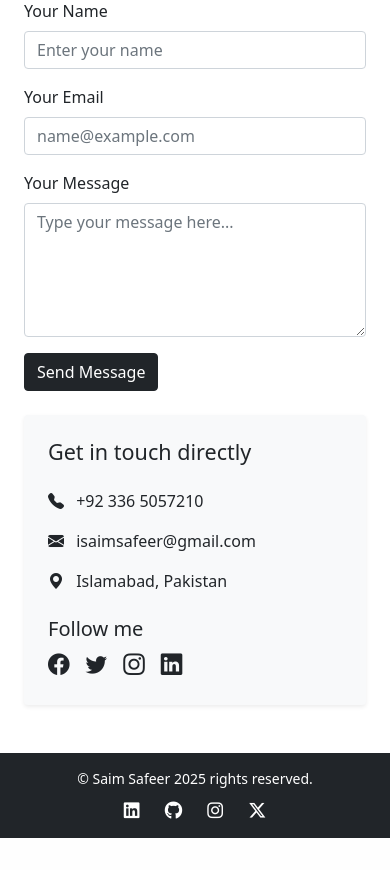
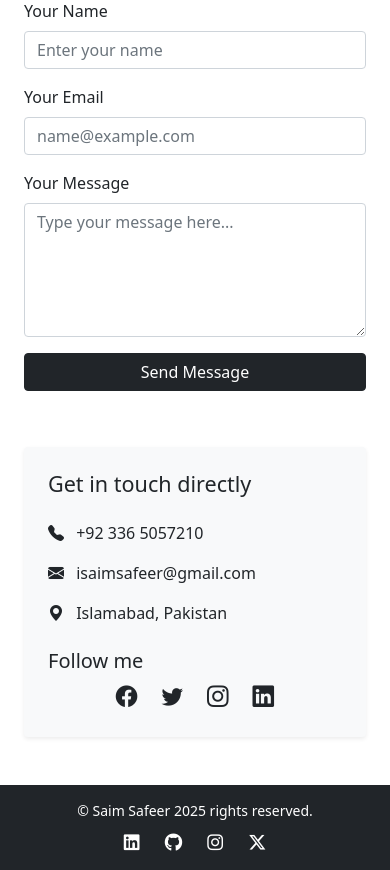
Before and after one commit to isaimsafeer/portfolio-website, a Django app: page /contact in a window 390 px wide. Shown: the part 207-1077 px from the top of the page. Before the commit the page ends 1045 px from the top, so only its background shows below. Run offline with Django 5.2, Linux system fonts and the light colour scheme.

Commit message:
mobile responsive contact

```diff
--- a/home/views.py
+++ b/home/views.py
@@ -2,12 +2,6 @@ from django.shortcuts import render, HttpResponse
 
 # Create your views here.
 def home(request):
-    context = {
-        'title': 'Welcome to My Portfolio',
-        'heading': 'Hello, I am John Doe',
-        'description': 'I am a web developer with a passion for Machine Learning and Artifical Intelligence.',
-        'skills': ['HTML', 'CSS', 'JavaScript', 'Python'],
-    }
     return render(request, 'home.html')
 
 def about(request):
--- a/templates/contact.html
+++ b/templates/contact.html
@@ -1,17 +1,49 @@
-<!doctype html>
+<!DOCTYPE html>
 <html lang="en">
   <head>
-    <!-- Required meta tags -->
     <meta charset="utf-8">
     <meta name="viewport" content="width=device-width, initial-scale=1">
 
     <!-- Bootstrap CSS -->
     <link href="https://cdn.jsdelivr.net/npm/bootstrap@5.0.2/dist/css/bootstrap.min.css" rel="stylesheet">
-
-    <!-- Bootstrap Icons for social media -->
+    <!-- Bootstrap Icons -->
     <link href="https://cdn.jsdelivr.net/npm/bootstrap-icons@1.5.0/font/bootstrap-icons.css" rel="stylesheet">
 
     <title>Contact</title>
+
+    <style>
+      /* Custom responsive styles */
+      @media (max-width: 767.98px) {
+        .container {
+          padding-left: 15px;
+          padding-right: 15px;
+        }
+
+        h2 {
+          font-size: 1.75rem;
+        }
+
+        .btn {
+          width: 100%;
+        }
+
+        .social-icons {
+          justify-content: center;
+          gap: 1.5rem;
+        }
+
+        .contact-info {
+          margin-top: 2rem;
+        }
+      }
+
+      /* Ensure contact info box takes full height on desktop */
+      @media (min-width: 768px) {
+        .contact-info {
+          height: 100%;
+        }
+      }
+    </style>
   </head>
   <body>
     {% extends 'base.html' %}
@@ -24,8 +56,7 @@
 
       <div class="row g-4">
         <!-- Contact Form -->
-        <div class="col-md-6">
-          <!-- Success Alert (Hidden by default) -->
+        <div class="col-md-6 col-12">
           <div id="successAlert" class="alert alert-success d-none" role="alert">
             Your message has been sent successfully!
           </div>
@@ -48,18 +79,18 @@
         </div>
 
         <!-- Contact Info -->
-       <div class="col-md-6">
-        <div class="bg-light p-4 rounded shadow-sm h-100">
+        <div class="col-md-6 col-12">
+          <div class="bg-light p-4 rounded shadow-sm contact-info">
             <h4 class="mb-4">Get in touch directly</h4>
             <p><i class="bi bi-telephone-fill me-2"></i> +92 336 5057210</p>
             <p><i class="bi bi-envelope-fill me-2"></i> isaimsafeer@gmail.com</p>
             <p><i class="bi bi-geo-alt-fill me-2"></i> Islamabad, Pakistan</p>
 
             <h5 class="mt-4">Follow me</h5>
-          <div class="d-flex">
-            <a href="https://facebook.com" target="_blank" class="me-3 text-dark fs-4"><i class="bi bi-facebook"></i></a>
-            <a href="https://twitter.com" target="_blank" class="me-3 text-dark fs-4"><i class="bi bi-twitter"></i></a>
-            <a href="https://instagram.com" target="_blank" class="me-3 text-dark fs-4"><i class="bi bi-instagram"></i></a>
+            <div class="d-flex social-icons">
+              <a href="https://facebook.com" target="_blank" class="text-dark fs-4"><i class="bi bi-facebook"></i></a>
+              <a href="https://twitter.com" target="_blank" class="text-dark fs-4"><i class="bi bi-twitter"></i></a>
+              <a href="https://instagram.com" target="_blank" class="text-dark fs-4"><i class="bi bi-instagram"></i></a>
               <a href="https://linkedin.com" target="_blank" class="text-dark fs-4"><i class="bi bi-linkedin"></i></a>
             </div>
           </div>
@@ -68,10 +99,8 @@
     </div>
 
     <script>
-      // Show success message after form submission
       document.getElementById('contactForm').addEventListener('submit', function(event) {
-        event.preventDefault(); // Stop default form submission
-
+        event.preventDefault();
         const form = event.target;
         const data = new FormData(form);
 
@@ -83,8 +112,12 @@
           }
         }).then(response => {
           if (response.ok) {
-            form.reset(); // Clear the form
+            form.reset();
             document.getElementById('successAlert').classList.remove('d-none');
+            // Hide alert after 3 seconds
+            setTimeout(() => {
+              document.getElementById('successAlert').classList.add('d-none');
+            }, 3000);
           } else {
             alert('Oops! There was a problem submitting your form.');
           }
@@ -93,7 +126,6 @@
         });
       });
     </script>
-
     {% endblock %}
   </body>
 </html>
--- a/templates/home.html
+++ b/templates/home.html
@@ -51,7 +51,7 @@
                 <p>My expertise includes model training with Keras, TensorFlow, and scikit-learn, as well as working with frameworks like LangChain, Crew AI, and OpenAI.</p>
                 <div class="action-buttons">
                     <a href="/projects" class="btn btn-dark">Explore My Projects</a>
-                    <button type="button" class="btn btn-dark">Explore My Services</button>
+                    <a href="/services" class="btn btn-dark">Explore My Services</a>
                 </div>
             </div>
         </div>
```
Lines whose indentation alone changed are shown as unchanged.
